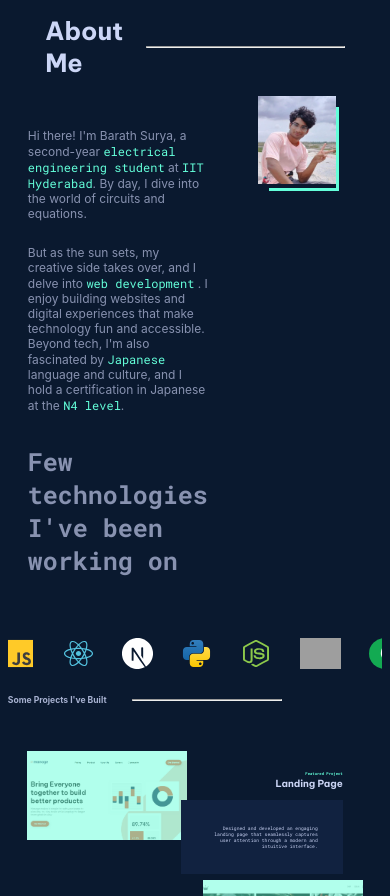
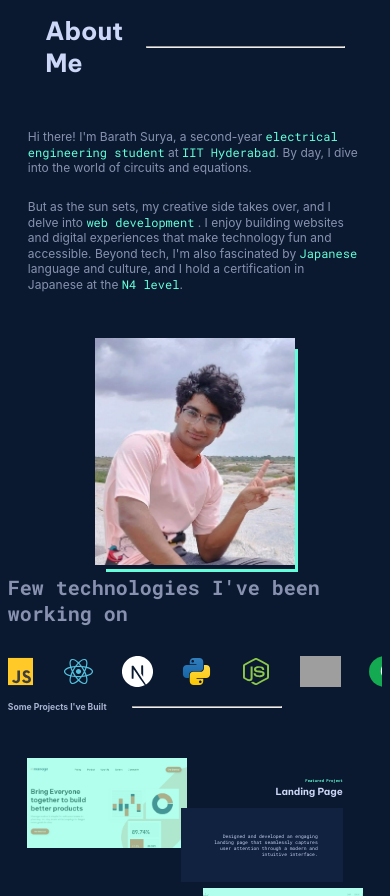
Before and after one commit to barathsurya2004/portfolio, a React (Create React App) app: page / in a window 390 px wide. Shown: the part 846-1742 px from the top of the page. Built offline with nearby package versions, Linux system fonts and the light colour scheme; grey boxes are pictures that could not be loaded; a web font is replaced by a local one.

Commit message:
almost completed about page

```diff
--- a/src/index.css
+++ b/src/index.css
@@ -33,5 +33,6 @@ code {
   --para12: 15px;
   --para2: 12px;
   --para3: 10px;
-  --subhead1: 25px
+  --subhead1: 25px;
+  --subhead2: 20px;
 }
--- a/src/pages/about.jsx
+++ b/src/pages/about.jsx
@@ -31,15 +31,16 @@ const AboutPage = () => {
             <div className={classes.container}>
                 <div className={classes.inner}>
                     <p>Hi there! I'm Barath Surya, a second-year <span>electrical engineering student</span> at <span>IIT Hyderabad</span>. By day, I dive into the world of circuits and equations.</p><p> But as the sun sets, my creative side takes over, and I delve into <span>web development</span> . I enjoy building websites and digital experiences that make technology fun and accessible. Beyond tech, I'm also fascinated by <span>Japanese</span> language and culture, and I hold a certification in Japanese at the <span>N4 level</span>. </p>
-                    <h2>Few technologies I've been working on</h2>
+
                 </div>
-                <div className="image">
+                <div className={classes.image}>
                     <div className={classes.imgContainer}>
                         <div className={classes.modal} />
                         <img src={img} alt="photo" className={classes.photo} />
                     </div>
                 </div>
             </div>
+            <h2>Few technologies I've been working on</h2>
             <div className={classes.icons}>
                 <motion.div className={classes.wrapper} ref={ref}
                     initial={
--- a/src/pages/about.module.css
+++ b/src/pages/about.module.css
@@ -30,12 +30,10 @@
     width: 20vw;
 }
 
-.image {
-    flex-grow: 3;
+.main .image {
     display: flex;
     justify-content: center;
     align-items: center;
-    border-radius: 10px;
 }
 
 .image img {
@@ -71,7 +69,7 @@
     width: 100%;
     height: 8vw;
     overflow-x: hidden;
-    margin: 20px 0;
+    margin: 10px 0;
     position: relative;
 
 
@@ -120,7 +118,8 @@
     font-family: "Roboto Mono";
 }
 
-.inner h2 {
+.main h2 {
+    margin: 20px 0;
     font-family: "Roboto Mono";
     color: #8892B0;
     font-size: var(--subhead1);
@@ -140,6 +139,10 @@
     .main h1 {
         font-size: var(--heading4);
     }
+
+    .main h2 {
+        font-size: var(--subhead2);
+    }
 }
 
 
@@ -151,4 +154,13 @@
     .container .inner {
         padding: 20px 20px;
     }
+
+    .main .container {
+        grid-template-columns: auto;
+        grid-template-rows: auto 200px;
+    }
+
+    .main .image img {
+        width: 200px;
+    }
 }
```
